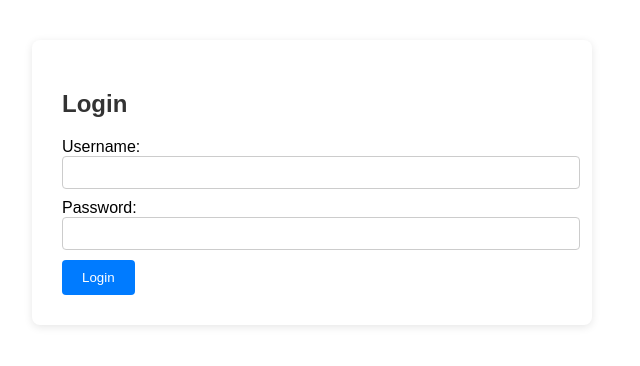
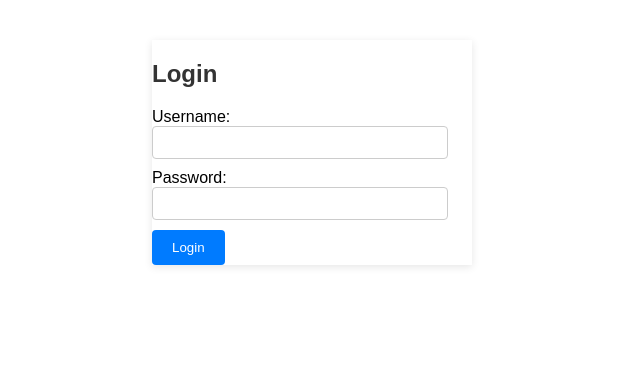
Before and after one commit to manokrishnaabhiram/support_opp, a Python web app: template templates/login.html in a window 1280 px wide. Shown: the top 366 px of the page, without its empty margins (328-968 px from the left). Run offline with Jinja, Linux system fonts and the light colour scheme; the template is opened without the code that fills it, so the values that code supplies are empty.

Commit message:
Update login.html

```diff
--- a/templates/login.html
+++ b/templates/login.html
@@ -7,7 +7,7 @@
     <link rel="stylesheet" href="/static/style.css">
 </head>
 <body>
-    <div class="container">
+    <div class="container login-container">
         <h2>Login</h2>
         {% with messages = get_flashed_messages() %}
           {% if messages %}
```
